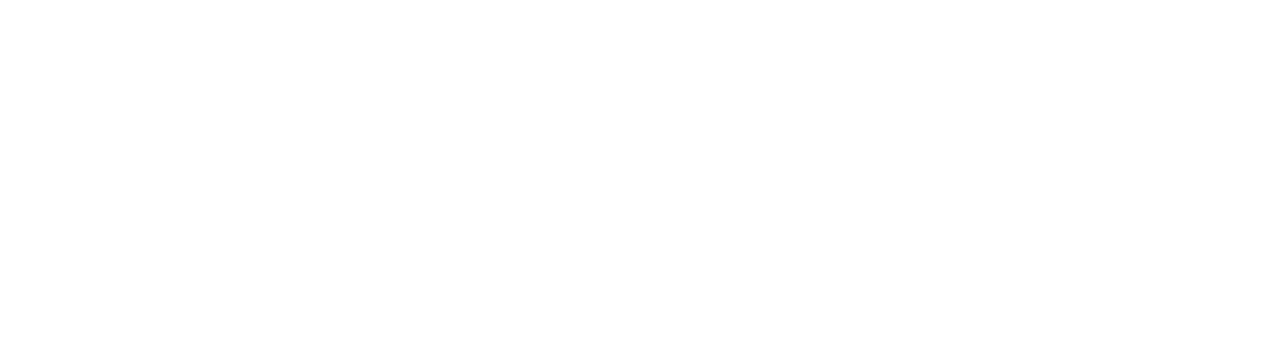
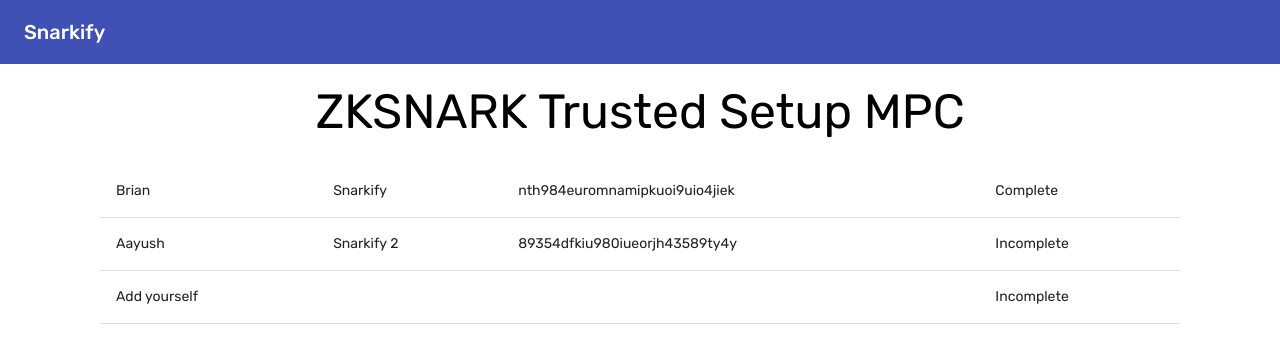
Before and after one commit to Divide-By-0/mpc-ui, a React (Create React App) app: page /mpc/1 in a window 1280 px wide. Shown: the top 342 px of the page. Built offline with nearby package versions, Linux system fonts and the light colour scheme.

Commit message:
made table

```diff
--- a/package.json
+++ b/package.json
@@ -16,7 +16,9 @@
     "react-dom": "^16.12.0",
     "react-router-dom": "^5.1.2",
     "react-scripts": "3.3.0",
-    "typeface-aleo": "0.0.69"
+    "typeface-aleo": "0.0.69",
+    "typeface-open-sans": "0.0.75",
+    "typeface-rubik": "0.0.72"
   },
   "scripts": {
     "start": "react-scripts start",
--- a/src/AllMPCs.js
+++ b/src/AllMPCs.js
@@ -4,71 +4,78 @@
 import IconButton from '@material-ui/core/IconButton';
 import Typography from '@material-ui/core/Typography';
 import InputBase from '@material-ui/core/InputBase';
-import { fade, makeStyles } from '@material-ui/core/styles';
 import MenuIcon from '@material-ui/icons/Menu';
 import SearchIcon from '@material-ui/icons/Search';
 import Card from '@material-ui/core/Card';
 import MPCCard from "./MPCCard";
+import 'typeface-rubik';
+import { fade, createMuiTheme, ThemeProvider, responsiveFontSizes, withStyles, Theme, createStyles, makeStyles } from '@material-ui/core/styles';
+
+const theme = responsiveFontSizes(createMuiTheme({
+    typography: {
+      fontFamily: [
+        'rubik',
+      ].join(','),
+    },
+}));
 
 const useStyles = makeStyles(theme => ({
     root: {
       flexGrow: 1,
     },
+    title: {
+      flexGrow: 1,
+      marginTop: 20,
+      textAlign: 'center',
+    },
     menuButton: {
       marginRight: theme.spacing(2),
     },
-    title: {
-      flexGrow: 1,
-      display: 'none',
-      [theme.breakpoints.up('sm')]: {
-        display: 'block',
-      },
-    },
 }));
 
-function App() {
+
+export default function AllMPCs() {
     const classes = useStyles();
     let header = (
         <div>
-            <AppBar position="static">
+            <AppBar elevation={0} position="static">
                 <Toolbar>   {/* variant="dense"> */}
-                    <IconButton edge="start" className={classes.menuButton} color="inherit" aria-label="menu">
+                    {/* <IconButton edge="start" className={classes.menuButton} color="inherit" aria-label="menu">
                         <MenuIcon />
-                    </IconButton>
+                    </IconButton> */}
                     <Typography variant="h6" color="inherit">
-                        MPC Ceremonies
+                        Snarkify
                     </Typography>
+                    {/* <Typography align="right" variant="h6" color="inherit">
+                        Log In
+                    </Typography> */}
                 </Toolbar>
             </AppBar>
         </div>
     );
-    // let cards = (<div></div>)
-    const allCards = []
-    let clients = {
-        "as9hndjgn2895423fndsh09": {"title": "Brian's Game", "mpcid":"12312125", "description": "A zk-snark game.", "creator": "jsd9843ksdhf901kl94k0askl0"},
-        "kjd9034kj0jdsfn903jekwr": {"title": "Aayush's Snark", "image":"https://cryptonomist.ch/wp-content/uploads/2018/07/dreamstime_s_102981408-min.jpg", "mpcid":"3665tgr34", "description": "A zk-snark game.", "creator": "jsd9843ksdh2342494k0askl0"},
-        "addNew": {"title":"Create your own ceremony", "image": "https://cdn0.iconfinder.com/data/icons/coding-and-programming-1/32/add_new_plus_addition_function_circle_shape-512.png", "mpcid":"new", }} // todo get from db
-    // console.log(this.state.allHandCards)
-    for (let hashIndex in clients) {
-        allCards.push(
-        <MPCCard
-            key={hashIndex}
-            mpcid={clients[hashIndex].mpcid}
-            title={clients[hashIndex].title}
-            description={clients[hashIndex].description}
-            date={clients[hashIndex].date}
-            alt={clients[hashIndex].title}
-            image={clients[hashIndex].image}>
-        </MPCCard>)
-    }
+    let ceremonies = [
+        {"title": "Brian's Game", "mpcId":"12312125", "description": "A zk-snark game.", "creator": "jsd9843ksdhf901kl94k0askl0"},
+        {"title": "Aayush's Snark", "image":"https://cryptonomist.ch/wp-content/uploads/2018/07/dreamstime_s_102981408-min.jpg", "mpcId":"3665tgr34", "description": "A zk-snark game.", "creator": "jsd9843ksdh2342494k0askl0"},
+        {"title":"Create your own ceremony", "image": "https://cdn0.iconfinder.com/data/icons/coding-and-programming-1/32/add_new_plus_addition_function_circle_shape-512.png", "mpcId":"new", }] // todo get from db
 
     return (
-        <Fragment>
+        <ThemeProvider theme={theme}>
             {header}
-            {allCards}
-        </Fragment>
+            <Typography
+              className={classes.title} variant="h3" component="h3">
+                All MPC Ceremonies
+            </Typography>
+            {ceremonies.map((ceremony, i) => (
+                <MPCCard
+                    key={ceremony}
+                    mpcId={ceremony.mpcId}
+                    title={ceremony.title}
+                    description={ceremony.description}
+                    date={ceremony.date}
+                    alt={ceremony.title}
+                    image={ceremony.image}>
+                </MPCCard>
+            ))}
+        </ThemeProvider>
     );
 }
-
-
-export default App;
--- a/src/App.js
+++ b/src/App.js
@@ -1,7 +1,7 @@
 import React from 'react';
 import logo from './logo.svg';
 import './App.css';
-import 'typeface-aleo';
+import 'typeface-rubik';
 
 function App() {
   return (
--- a/src/MPCStatus.js
+++ b/src/MPCStatus.js
@@ -1,116 +1,130 @@
-import React, { useState, Fragment } from 'react';
-import { makeStyles } from '@material-ui/core/styles';
-import clsx from 'clsx';
-import Card from '@material-ui/core/Card';
-import CardHeader from '@material-ui/core/CardHeader';
-import CardMedia from '@material-ui/core/CardMedia';
-import CardContent from '@material-ui/core/CardContent';
-import CardActions from '@material-ui/core/CardActions';
-import Collapse from '@material-ui/core/Collapse';
-import Avatar from '@material-ui/core/Avatar';
+import React, { Fragment } from 'react';
+import AppBar from '@material-ui/core/AppBar';
+import Toolbar from '@material-ui/core/Toolbar';
+import Grid from '@material-ui/core/Grid';
+// import FormRow from '@material-ui/core/FormRow';
 import IconButton from '@material-ui/core/IconButton';
 import Typography from '@material-ui/core/Typography';
-import { red } from '@material-ui/core/colors';
-import FavoriteIcon from '@material-ui/icons/Favorite';
-import ShareIcon from '@material-ui/icons/Share';
-import ExpandMoreIcon from '@material-ui/icons/ExpandMore';
-import MoreVertIcon from '@material-ui/icons/MoreVert';
-import Button from '@material-ui/core/button';
-import redirect from './redirect'
-import { Redirect } from 'react-router-dom'
+import InputBase from '@material-ui/core/InputBase';
+import MenuIcon from '@material-ui/icons/Menu';
+import SearchIcon from '@material-ui/icons/Search';
+import Card from '@material-ui/core/Card';
+import MPCCard from "./MPCCard";
+import 'typeface-rubik';
 
-const useStyles = makeStyles(theme => ({
-  card: {
-    margin: 20,
-    marginRight: 'auto',
-    marginLeft: 'auto',
-    maxWidth: 345,
-  },
-  media: {
-    height: 0,
-    paddingTop: '56.25%', // 16:9
-  },
-  expand: {
-    transform: 'rotate(0deg)',
-    marginLeft: 'auto',
-    transition: theme.transitions.create('transform', {
-      duration: theme.transitions.duration.shortest,
-    }),
-  },
-  expandOpen: {
-    transform: 'rotate(180deg)',
-  },
-  avatar: {
-    backgroundColor: red[500],
-  },
-  typography: {
-    fontFamily: 'Titillium Web',
-  },
+import Table from '@material-ui/core/Table';
+import TableBody from '@material-ui/core/TableBody';
+import TableCell from '@material-ui/core/TableCell';
+import TableContainer from '@material-ui/core/TableContainer';
+import TableHead from '@material-ui/core/TableHead';
+import TableRow from '@material-ui/core/TableRow';
+import Paper from '@material-ui/core/Paper';
+import { fade, createMuiTheme, ThemeProvider, responsiveFontSizes, withStyles, Theme, createStyles, makeStyles } from '@material-ui/core/styles';
+
+const theme = responsiveFontSizes(createMuiTheme({
+    typography: {
+      fontFamily: [
+        'rubik',
+      ].join(','),
+    },
+    shadows: ["none"]
 }));
 
-export default function MPCCard(props) {
-    // const [expanded, setExpanded] = useState(false);
-    // const handleExpandClick = (event) => {
-    //   setExpanded(!expanded);
-    // };
-    const [isRedirecting, setIsRedirecting] = useState(false);
-    const [redirectLink, setRedirectLink] = useState("");
+function createData(name, organization, hash, status) {
+  return { name, organization, hash, status };
+}
 
-    // static contextTypes = {
-    //   router: PropTypes.object
-    // }
-    // const redirectToTarget = () => {
-    //   this.context.router.history.push(`/target`)
-    // }
-    const goToCeremony = (event) => {
-      setIsRedirecting(true);
-      setRedirectLink(`/mpc/${props.mpcid}`);
+let clients = [
+    {"name": "Brian", "clientId":"b56ege5", "organization": "Snarkify", "hash": "nth984euromnamipkuoi9uio4jiek", "status":true},
+    {"name": "Aayush", "clientId":"35bt4v5wc", "organization": "Snarkify 2", "hash": "89354dfkiu980iueorjh43589ty4y", "status":false},
+    {"name":"Add yourself", "clientId":"new", }] // todo get from db
 
-      console.log(props.mpcid)
-      // redirect(setRedirectLink);
-    }
-    const classes = useStyles();
+const makeRow = (client) => {
+    return createData(client["name"], client["organization"], client["hash"], client["status"]);
+};
+
+const rows = clients.map((client, i) => {
+    return createData(client["name"], client["organization"], client["hash"], client["status"]);
+ });
+
+const useStyles = makeStyles({
+  root: {
+    flexGrow: 1,
+  },
+  title: {
+    flexGrow: 1,
+    marginTop: 20,
+    textAlign: 'center',
+  },
+  grid: {
+    marginTop: 20,
+    // maxWidth: 700,
+    justifyContent: 'center',
+  },
+  table: {
+    marginTop: 5,
+    marginLeft: 100,
+    marginRight: 100,
+    justifyContent: 'center',
+  },
+  center: {
+    justifyContent: 'center',
+  },
+});
+
+export default function MPCStatus(props) {
+    const classes = useStyles(theme);
+    let header = (
+        <div>
+            <AppBar elevation={0} position="static">
+                <Toolbar>   {/* variant="dense"> */}
+                    {/* <IconButton edge="start" className={classes.menuButton} color="inherit" aria-label="menu">
+                        <MenuIcon />
+                    </IconButton> */}
+                    <Typography variant="h6" color="inherit">
+                        {`Snarkify` }
+                    </Typography>
+                </Toolbar>
+            </AppBar>
+        </div>
+    );
+
 
     return (
-      <Card className={classes.card}>
-      <CardHeader
-          avatar={
-          <Avatar aria-label="recipe" className={classes.avatar}>
-              {(props.title && props.title.length>0)?props.title[0]:"$"}
-          </Avatar>
-          }
-          action={
-          <IconButton aria-label="settings">
-              <MoreVertIcon />
-          </IconButton>
-          }
-          title={props.title?props.title:"Unknown Ceremony"}
-          subheader={props.date?props.date:"No set date"}
-      />
-      <CardMedia
-          className={classes.media}
-          image="https://cryptonomist.ch/wp-content/uploads/2018/07/dreamstime_s_102981408-min.jpg"
-          title="MPC"
-      />
-      <CardContent>
-          <Typography variant="body2" color="textSecondary" component="p">
-            {props.description?props.description:"A standard MPC ceremony."}
-          </Typography>
-      </CardContent>
-      <CardActions>
-        {isRedirecting? <Redirect to={redirectLink}/>:<Fragment></Fragment>}
-        <Button size="small" color="primary" onClick={goToCeremony}>
-          See Ceremony
-        </Button>
-      </CardActions>
-      {/* <Collapse in={expanded} timeout="auto" unmountOnExit>
-          <CardContent>
-          <Typography paragraph>More Info:</Typography>
-          <Typography paragraph>
-              {props.moreInfo? props.moreInfo : "A standard MPC."}
-          </Typography>
-          </CardContent>
-      </Collapse> */}
-      </Card>
+        <ThemeProvider theme={theme}>
+            {header}
+            <Typography
+              className={classes.title} variant="h3" component="h3">
+                ZKSNARK Trusted Setup MPC
+            </Typography>
+            <Grid
+              container
+              direction="row"
+              justify="center"
+              alignItems="center"
+              className={classes.grid}
+            >
+            <Table className={classes.table} >
+                <TableBody className={classes.center} >
+                {clients.map((client, i) => {
+                    let row = makeRow(client);
+                    return (
+                        // <TableContainer component={Paper}>
+
+                        <TableRow className={classes.center} key={row.name} border={1} borderRadius={16}>
+                            <TableCell component="th" scope="row">
+                                {row.name}
+                            </TableCell>
+                            <TableCell align="left">{row.organization}</TableCell>
+                            <TableCell align="left">{row.hash}</TableCell>
+                            <TableCell align="left">{row.status? "Complete":"Incomplete"}</TableCell>
+                        </TableRow>
+                        // </TableContainer>
+                    );}
+                )}
+                </TableBody>
+            </Table>
+            </Grid>
+        </ThemeProvider>
     );
 }
--- a/src/index.css
+++ b/src/index.css
@@ -4,19 +4,29 @@
     'Ubuntu', 'Cantarell', 'Fira Sans', 'Droid Sans', 'Helvetica Neue',
     sans-serif; */
   /* font-family: 'Titillium Web', sans-serif; */
+  font-family: 'Muli';
+  src: local('Muli'), url(/fonts/Muli-Regular.ttf) format('truetype');
+
   -webkit-font-smoothing: antialiased;
   -moz-osx-font-smoothing: grayscale;
 }
 
 code {
+  font-family: 'Muli';
+  src: local('Muli'), url(/fonts/Muli-Regular.ttf) format('truetype');
+
   /* font-family: 'Titillium Web', sans-serif; */
   /* font-family: source-code-pro, Menlo, Monaco, Consolas, 'Courier New',
     monospace; */
 }
 
-/* @import url(https://fonts.googleapis.com/css?family=Open+Sans:300,300i,400,400i,600,600i,700,700i&amp;subset=cyrillic,cyrillic-ext,latin-ext);
+@font-face {
+  font-family: 'Muli';
+  src: local('Muli'), url(/fonts/Muli-Regular.ttf) format('truetype');
+}
+@import url(https://fonts.googleapis.com/css?family=Open+Sans:300,300i,400,400i,600,600i,700,700i&amp;subset=cyrillic,cyrillic-ext,latin-ext);
 @import url(https://use.fontawesome.com/releases/v5.3.1/css/all.css);
-
+/*
 @font-face {
   font-family: 'MyFont';
   src: local('MyFont'), url(./fonts/MyFont.woff) format('woff');
--- a/src/index.js
+++ b/src/index.js
@@ -8,7 +8,7 @@
 import NewMPC from './NewMPC';
 import MPCStatus from './MPCStatus';
 import './index.css';
-import 'typeface-aleo';
+import 'typeface-rubik';
 // import './style.css';
 
 /*
@@ -23,7 +23,7 @@
         {/* <Route exact path="/" component={NewGame} /> */}
         <Route exact path="/" component= {AllMPCs} />
         <Route path="/new" component={NewMPC} />
-        <Route path="/mpc/mpcid?" component={MPCStatus} />
+        <Route path="/mpc/:mpcId?" component={MPCStatus} />
     </div>
 </Router>,
 document.getElementById('root')
```
Also changed, not shown: src/MPCCard.js (+13 -4 lines), 1 other file (tests, documents, lock files or other folders).
